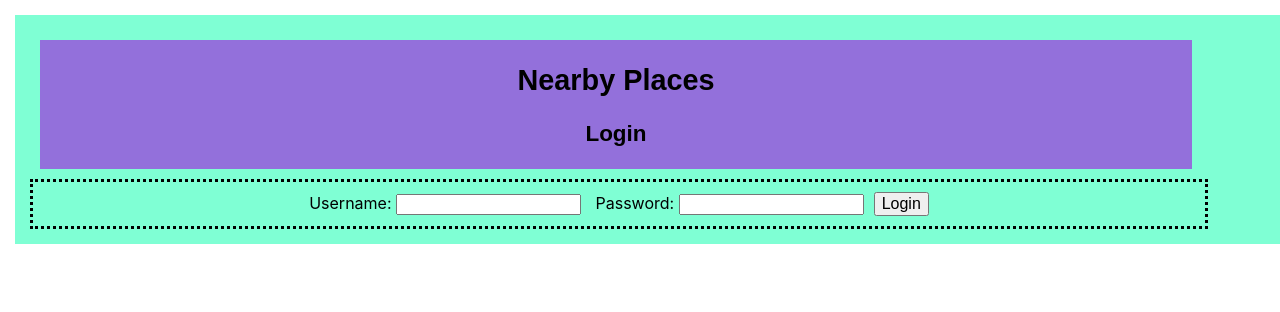
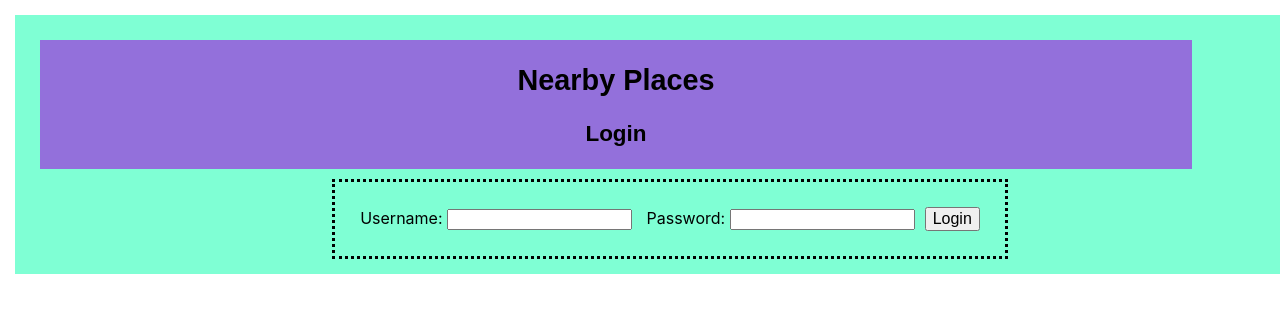
Before and after one commit to kendramlyons/nearbyplaces, a React (Create React App) app in the folder nearbyplaces/: page /login in a window 1280 px wide. Shown: the top 312 px of the page. Built offline with nearby package versions, Linux system fonts and the light colour scheme.

Commit message:
add review

```diff
--- a/nearbyplaces/src/components/Home.css
+++ b/nearbyplaces/src/components/Home.css
@@ -100,3 +100,9 @@
 label {
     margin-left:10px;
 }
+
+button {
+    margin: 10px;
+
+    font-size: medium;
+}
--- a/nearbyplaces/src/components/Home.js
+++ b/nearbyplaces/src/components/Home.js
@@ -45,14 +45,33 @@ class Home extends React.Component {
                 </form>
                 <div id = "searchResults">
                     {this.state.result.map(r =>
-                    <div><img src={require('../images/'+r.image)} alt={r.name} id="image"></img><Link to = {{pathname: '/place', state:{place:r} }} id="aPlace">
+                    <div><img src={require('../images/'+r.image)} alt={r.name} id="image"></img>
+                    <Link to = {{pathname: '/place', state:{place:r} }} id="aPlace">
                     <h1>{r.name}</h1>
-                    <h3>{r.address}</h3>
-
+                    <h3>{r.address}</h3></Link>
                     {r.reviews.map(y => <div id="aRating">
                         <h2 id="stars">{y.rating}</h2>
-                        <p id="review">{y.text}</p></div>)}</Link></div>)}
-                </div></div>
+                        <p id="review">{y.text}</p></div>)}</div>)}
+
+                    <div id="addReview">
+                        <label id="aReview">Review:</label>
+                        <input
+                            type="text"
+                            name="reviewText"
+                            value={this.state.reviewText}
+                            onChange={this.handleChange}
+                        ></input>
+
+                        <label id="aRating">Rating:</label>
+                        <input
+                            type="text"
+                            name="reviewRating"
+                            value={this.state.reviewRating}
+                            onChange={this.handleChange}
+                        ></input>
+                        <br></br>
+                        <button type="submit" id="button"> Add Review </button>
+                    </div></div>                    </div>
                 <div id="new"><Link id="addNew" to = {{pathname: '/place', state:{username: username}}}>
                     Add New Place</Link></div>
                 <div id="myPlaces">
--- a/nearbyplaces/src/components/Login.css
+++ b/nearbyplaces/src/components/Login.css
@@ -10,10 +10,12 @@
     }
 
 #loginForm {
-    display:block;
+    float:center;
+    margin-left:auto;
+    margin-right:auto;
     border: dotted;
-    padding: 10px;
-    width: 90%;
+    padding: 15px;
+    width: fit-content;
     text-align: center;
 }
 #home {
--- a/nearbyplaces/src/components/Place.js
+++ b/nearbyplaces/src/components/Place.js
@@ -45,7 +45,6 @@ class Place extends React.Component {
         }
     };
     render() {
-        console.log(this.state.username)
         if (this.props.location.state) {
             if (this.props.location.state.username.length === 0) {
                 return (<Redirect to="/login"></Redirect>)
```
